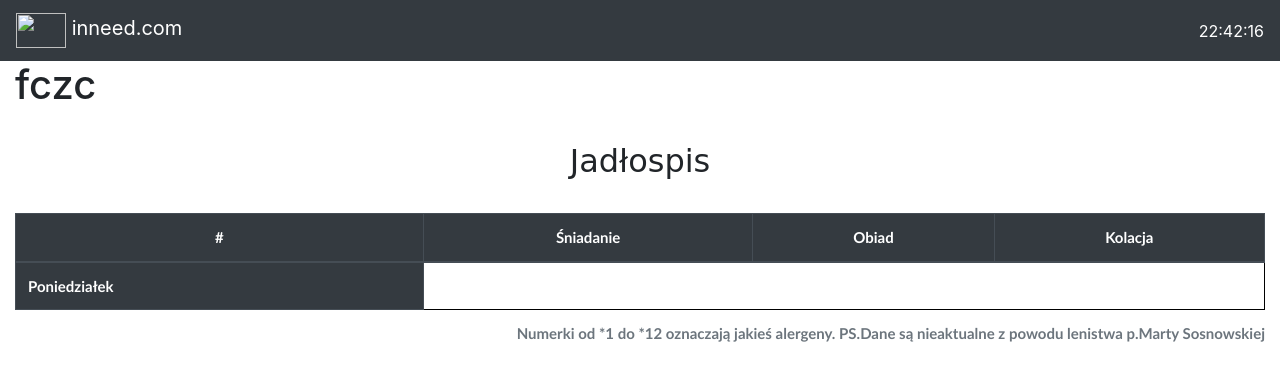
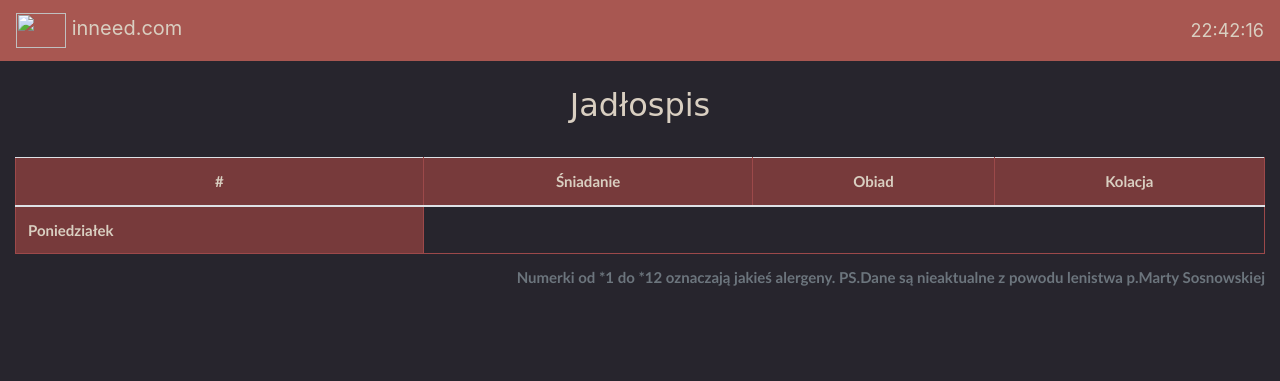
Before and after one commit to wszy5/django_starter, a Django app: page /polls/menu in a window 1280 px wide. Shown: the top 381 px of the page. Run offline with Django 3.2, Linux system fonts and the light colour scheme; data that the repository does not hold is empty; some libraries are stand-ins or nearby versions.

Commit message:
dodanie ładnego wygladu

```diff
--- a/mysite/polls/templates/polls/base.html
+++ b/mysite/polls/templates/polls/base.html
@@ -20,28 +20,38 @@
 
     }
     table, th, td {
-      border: 1px solid black;}
-    .day{
-      color: #fff;
-      background-color: #343a40;
-      border-color: #454d55;
+      border: 1px solid rgb(156, 73, 74);
+      color:#D9CFC1}
+    .day,th{
+      color: #D9CFC1;
+      background-color:#773A3B;
+      border-color: rgb(156, 73, 74);
     }
-    #time,#date{
-      color:#fff;
+    #time{
+      font-size: 18px;
     }
     #date{
       position: relative;
       left:0px;
-      width: 50px;
-      height: 50px;
+      width: 80px;
+      height: 80px;
+      font-size: 18px;
+    }
+    .navbar{
+      background-color: #A85751;
+      color:#D9CFC1;
+    }
+    body{
+      background-color: #27252D;
+      color:#D9CFC1;
     }
 </style>
   </head>
   <body>
 
 
-      <nav class="navbar navbar-dark bg-dark">
-        <a class="navbar-brand" href="#">
+      <nav class="navbar">
+        <a class="navbar-brand">
           <img src="" width="50" height="35" class="d-inline-block align-top" alt="">
           inneed.com
         </a>
@@ -83,7 +93,7 @@ document.getElementById('date').innerHTML = prnDt;
 
 
         }
-
+        dayofweek();
         </script>
   </body>
 </html>
--- a/mysite/polls/templates/polls/food.html
+++ b/mysite/polls/templates/polls/food.html
@@ -2,14 +2,13 @@
 
 {% block content %}
 
-    <div class="container-fluid">
-  <h1>fczc</h1>
+  <div class="container-fluid">
   <h2 style="padding:25px;font-family:'Comic Sans MS', cursive, sans-serif;text-align:center">Jadłospis</h2>
   <div class="table-responsive" style="min-width:80%">
-    <table class="table table-hover">
+    <table class="table table-striped">
       <caption style="text-align:right">Numerki od *1 do *12 oznaczają jakieś alergeny. PS.Dane są nieaktualne z powodu lenistwa p.Marty Sosnowskiej</caption>
 
-      <thead class="thead-dark" style="text-align:center"
+      <thead class="thead" style="text-align:center">
         <tr>
           <th>#</th>
           <th>Śniadanie</th>
--- a/mysite/polls/views.py
+++ b/mysite/polls/views.py
@@ -76,8 +76,7 @@ def swim(request):
     c = T[T.index('07:15'):T.index('08:00')-1].count('')
     d = T[T.index('08:00'):T.index('08:45')-1].count('')
     e = T[T.index('08:45'):T.index('09:30')-1].count('')
-    f = T[T.index('09:30'):T.index('06:30')-1].count('')
-    g = T[T.index('05:45'):T.index('10:15')-1].count('')
+    f = T[T.index('09:30'):T.index('10:15')-1].count('')
     h = T[T.index('10:15'):T.index('11:00')-1].count('')
     i = T[T.index('11:00'):T.index('11:45')-1].count('')
     j = T[T.index('11:45'):T.index('12:30')-1].count('')
@@ -95,7 +94,8 @@ def swim(request):
     x = T[T.index('20:45'):T.index('21:30')-1].count('')
     y = T[T.index('21:30'):len(T)-1].count('')
     p = y
-    tor
+    d = {'05:45':a,'06:30':b,'07:15':c,'08:00':d,'08:45':e,'09:30':f,'10:15':h,'11:00':i,'11:45':j,'12:30':k,'13:15':l,'14:00':m,
+    '14:45':n,'15:30':o,'16:15':p,'17:00':r,'17:45':s,'18:30':t,'19:15':u,'20:00':w,'20:45':x,'21:30':y}
 
-    context = {'day':day,'hour':hour,'tor2':tor2,'p':p,'T':T}
+    context = {'day':day,'hour':hour,'tor2':tor2,'p':p,'T':T,'d':d}
     return render(request,'polls/swim.html',context)
```
Also changed, not shown: mysite/polls/templates/polls/swim.html (+38 -25 lines).
